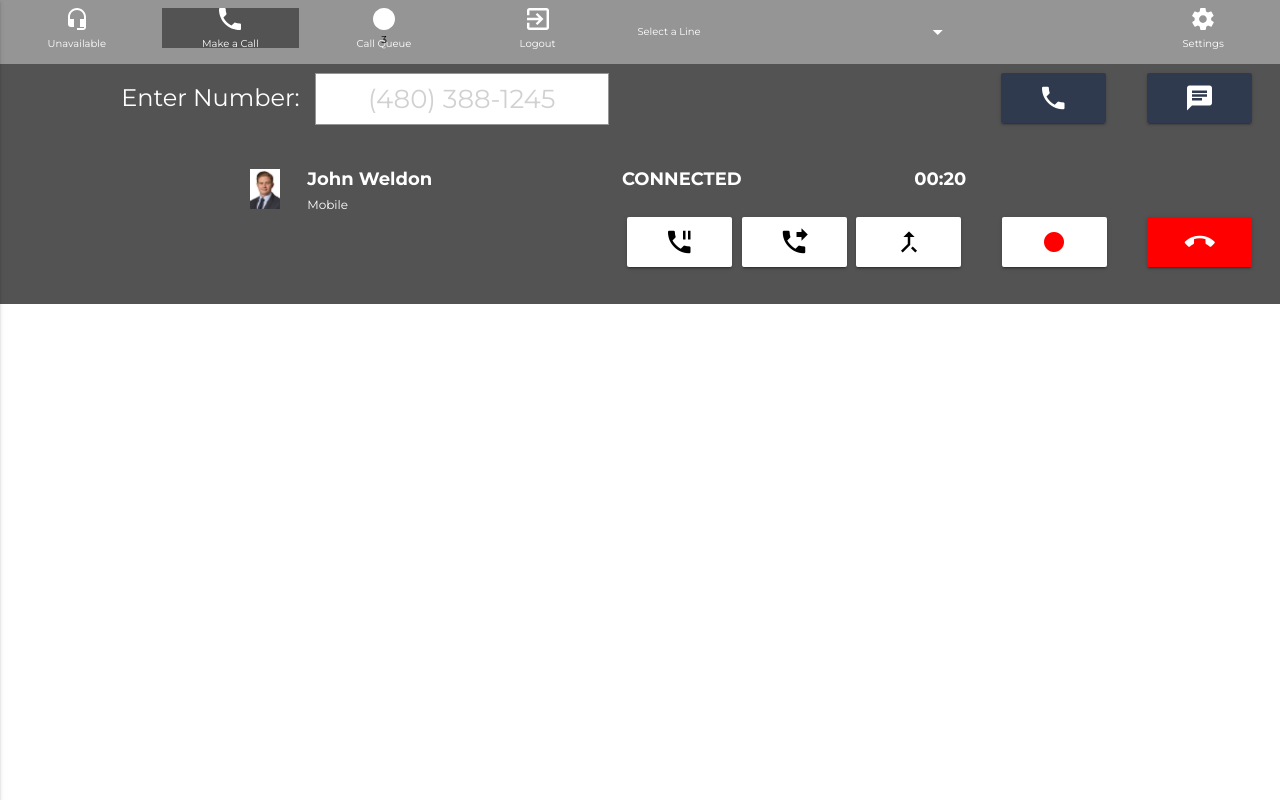
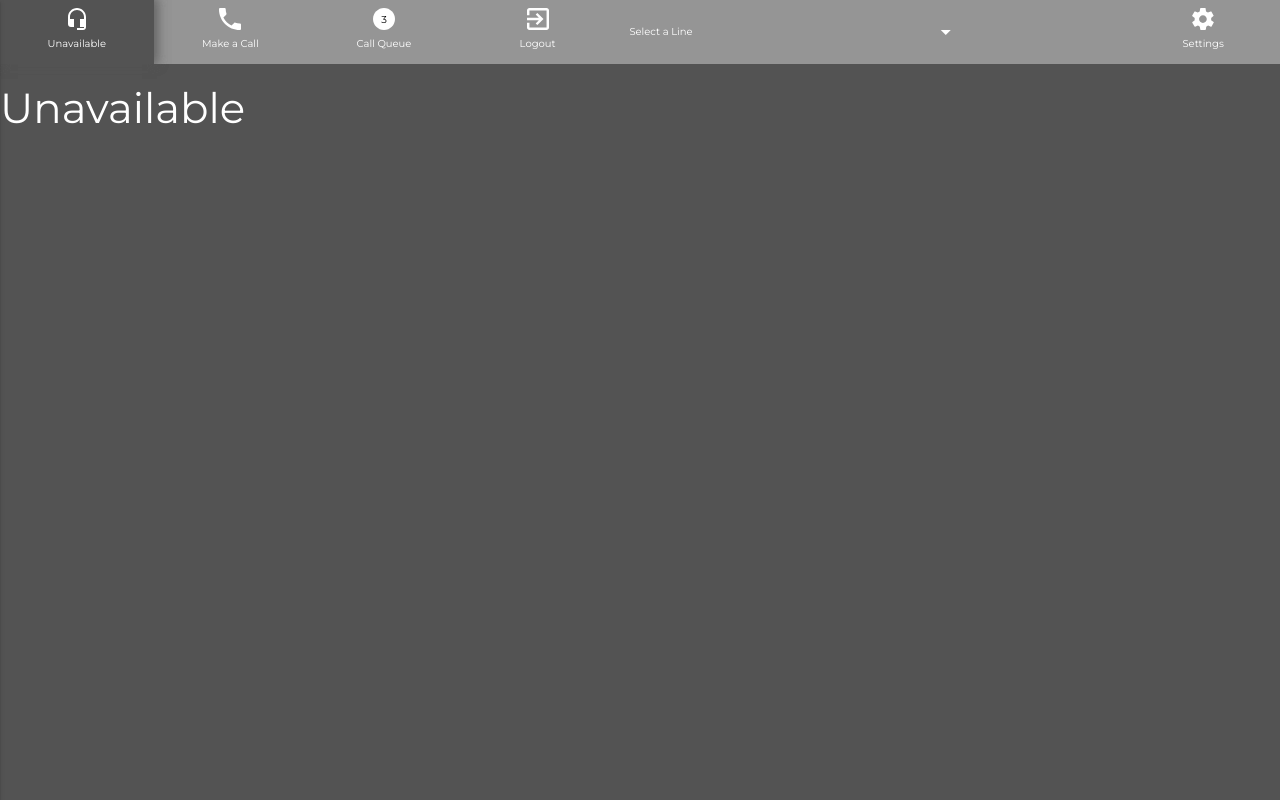
Before and after one commit to azjishlay/softphone, a plain HTML site: page index.html in a window 1280 px wide. Both pictures are taken after a click on the link "Unavailable". Drawn offline with nearby package versions, Linux system fonts and the light colour scheme.

Commit message:
Clean up HTML

```diff
--- a/assets/css/style.css
+++ b/assets/css/style.css
@@ -1,4 +1,5 @@
 html, body {
+  background-color: #535353;
   font-family: 'Montserrat', sans-serif;
 }
 
@@ -30,6 +31,14 @@ Color Palette
   color: #303A4E;
 }
 
+.red1 {
+  color: #bd2d18;
+}
+
+.red2 {
+  color: #5a0208;
+}
+
 /*
 Nav Bar
 */
@@ -37,6 +46,9 @@ Nav Bar
 nav {
   background-color: #959595;
   color: #ffffff;
+  -webkit-box-shadow: none;
+  -moz-box-shadow: none;
+  box-shadow: none;
 }
 
 nav .nav-wrapper {
@@ -47,6 +59,7 @@ nav .nav-wrapper {
 
 nav .nav-wrapper .icon, .fallback {
   position: relative;
+  width: auto;
   height: 24px;
 }
 
@@ -60,15 +73,35 @@ nav .nav-wrapper .icon .svg, .overlay {
 }
 
 .overlay {
-  color: black;
+  color: #000000;
+  margin: 0;
+  top: -20px;
+  z-index: 1;
 }
 
 svg {
-  fill: white;
+  fill: #ffffff;
 }
 
-svg:hover {
-  fill: green;
+a.svgLink:hover {
+
+}
+
+a.svgLink:after {
+  content: "";
+  position: absolute;
+  top: 0;
+  right: 0;
+  bottom: 0;
+  left: 0;
+}
+
+a.svgLink {
+  position: relative;
+  display: inline-block;
+  padding: 8px 8px;
+  width: 100%;
+  height: 100%;
 }
 
 nav .nav-wrapper .caption {
@@ -78,8 +111,8 @@ nav .nav-wrapper .caption {
 }
 
 nav .nav-wrapper a.dropdown-button, a.dropdown-button i {
-  height: 48px;
-  line-height: 48px;
+  height: 64px;
+  line-height: 64px;
 }
 
 nav .nav-wrapper .dropdown a {
@@ -91,13 +124,31 @@ nav .nav-wrapper .dropdown-button i {
 }
 
 li.tab {
-  padding: 8px 8px;
+  /*padding: 8px 8px;*/
+  height: 64px;
+  z-index: -99;
 }
 
 li.tab.disabled a, li.tab.disabled a:hover {
   background-color: transparent;
   color: #535353;
   cursor: default;
+}
+
+li.tab.selected, li.tab.selected a {
+  background-color: #535353;
+  color: #ffffff;
+  -webkit-box-shadow: 2px -1px 10px 1px rgba(83,83,83,0.5);
+  -moz-box-shadow: 2px -1px 10px 1px rgba(83,83,83,0.5);
+  box-shadow: 2px -1px 10px 1px rgba(83,83,83,0.5);
+}
+
+.svg {
+  fill: green;
+}
+
+li.tab a:hover {
+
 }
 
 li.tab a.active {
@@ -123,6 +174,7 @@ Step 2
 }
 
 .content div.tab-container > .row {
+  width: 100%;
   height: 80px;
   margin: 0;
 }
@@ -149,18 +201,24 @@ Step 2
 }
 
 .callForm .inputLabel {
-  font-size: 2.4em;
-  line-height: 50px;
   text-align: right;
 }
 
-.callForm .inputBox input#phoneNumber, .callForm .inputSelect select {
+.callForm .inputLabel label {
+  position: relative;
+  font-size: 2.4em;
+  line-height: 50px;
+  padding-right: 20px;
+  color: #ffffff;
+}
+
+.callForm .inputBox input, .callForm .inputSelect select {
   background-color: #ffffff;
   border: 1px solid #959595;
   color: #000000;
 }
 
-.callForm input#phoneNumber:focus {
+.callForm input:focus {
   border-bottom: 1px solid #0062A5;
   -webkit-box-shadow: 2px 2px 2px 0px rgba(0,98,165,1);
   -moz-box-shadow: 2px 2px 2px 0px rgba(0,98,165,1);
@@ -173,6 +231,10 @@ Step 2
 
 .callForm .inputSelect select {
   font-size: 1.4em;
+}
+
+select:focus {
+  outline: 1px solid #0062A5;
 }
 
 /*
@@ -209,6 +271,7 @@ Step 3
   width: 40px;
   overflow: hidden;
   margin-right: 20px;
+  background-color: #ffffff;
 }
 
 .contactPic img {
@@ -252,12 +315,23 @@ Step 3
 }
 
 .connected {
-  color: green;
+  color: #32cd32;
+}
+
+.input-field label.disabled, .input-field input.disabled, .input-field select.disabled {
+  background-color: #535353;
+  color: #959595;
+  border: none;
 }
 
 /*
 Buttons
 */
+
+.btnHolder .btn:hover {
+  background-color: #0062A5;
+  color: #ffffff;
+}
 
 .btnHolder {
   display: flex;
@@ -294,19 +368,23 @@ Buttons
 }
 
 #recCallBtn i {
-  color: red;
+  color: #bd2d18;
+}
+
+#recCallBtn:hover i {
+  color: #ffffff;
 }
 
 #endCallBtn {
-  background-color: red;
+  background-color: #bd2d18;
   color: #ffffff;
 }
 
 #endCallBtn:hover {
-  background-color: darkred;
+  background-color: #5a0208;
 }
 
 /* Hide on initial window load */
 .row.step3 {
-  /*display: none;*/
+  display: none;
 }
--- a/assets/js/app.js
+++ b/assets/js/app.js
@@ -8,9 +8,17 @@ $(document).ready(function() {
   // Get content of active menu tab
   $('nav li.tab a').click(function(e){
     if (!$(this).parent("li").hasClass("disabled") && !$(this).parent("li").hasClass("dropdown")) {
+
+      // Reset tabs
+      $('nav li.tab a').removeClass('active');
+      $('nav li.tab').removeClass('selected');
+
+      // Make tab active
+      $(this).addClass('active');
+      $(this).parent().addClass('selected');
+
+      // Show content
       var tab_id = $(this).attr('id');
-      $('nav li.tab a').removeClass('active');
-      $(this).addClass('active');
       $('.content div.tab-container').hide();
       $('.content div.tab-container#' + tab_id + '-tab').show();
     }
@@ -20,7 +28,7 @@ $(document).ready(function() {
 
   // Activate inCall state
   $('#callBtn').click(function() {
-    $('.input-field *:not(#msgBtn)').addClass('disabled');
+    $('.input-field *:not(#msgBtn)').addClass('disabled').prop('disabled', function(i, v) { return !v; });
     $(".row.step3").show();
     $(".callStatusHolder").addClass("connected");
     // $("#callStatus").text("Connected");
--- a/index.html
+++ b/index.html
@@ -37,7 +37,7 @@
         <!-- Full Menu -->
         <ul class="hide-on-med-and-down">
           <li class="tab">
-            <a href="#" id="test1">
+            <a href="#" id="test1" class="svgLink">
               <div class="icon">
                 <object class="svg" type="image/svg+xml" data="assets/svg/headset-with-microphone.svg">
                   <img class="svg fallback" src="assets/svg/headset-with-microphone.png" alt="" />
@@ -47,8 +47,7 @@
             </a>
           </li>
           <li class="tab">
-            <!-- <a href="#" id="test2"> -->
-            <a href="#" id="test2" class="active">
+            <a href="#" id="test2" class="svgLink">
               <div class="icon">
                 <object class="svg" id="btn2" type="image/svg+xml" data="assets/svg/phone-call-button.svg">
                   <img class="svg fallback" src="assets/svg/phone-call-button.png" alt="">
@@ -58,7 +57,7 @@
             </a>
           </li>
           <li class="tab">
-            <a href="#" id="test3">
+            <a href="#" id="test3" class="svgLink">
               <div class="icon">
                 <div class="overlay">3</div>
                 <object class="svg" type="image/svg+xml" data="assets/svg/filled-circle.svg">
@@ -69,7 +68,7 @@
             </a>
           </li>
           <li class="tab">
-            <a href="#" id="test4">
+            <a href="#" id="test4" class="svgLink">
               <div class="icon">
                 <object class="svg" type="image/svg+xml" data="assets/svg/exit-to-app-button.svg">
                   <img class="svg fallback" src="assets/svg/exit-to-app-button.png" alt="">
@@ -88,13 +87,13 @@
             </ul>
           </li>
           <li class="tab disabled">
-            <a href="#" class="">
+            <a href="#" class="svgLink">
               <div class="icon"></div>
               <div class="caption"></div>
             </a>
           </li>
           <li class="tab">
-            <a href="#" class="">
+            <a href="#" class="svgLink">
               <div class="icon">
                 <object class="svg" type="image/svg+xml" data="assets/svg/settings-cogwheel-button.svg">
                   <img class="svg fallback" src="assets/svg/settings-cogwheel-button.png" alt="">
@@ -119,17 +118,16 @@
     <div class="content">
 
       <div class="tab-container" id="test1-tab">
-        <h1>Test 1</h1>
+        <h1>Unavailable</h1>
       </div>
 
       <div class="tab-container" id="test2-tab">
-        <!-- <h1>Test 2</h1> -->
 
         <div class="row valign-wrapper step2">
           <!-- Call Form -->
           <form class="callForm">
             <div class="input-field col inputLabel">
-              Enter Number:
+              <label for="phoneNumber">Enter Number:</label>
             </div>
             <div class="input-field col inputBox">
               <input id="phoneNumber" type='tel' class='validate' pattern='(?:\(\d{3}\)|\d{3})[- ]?\d{3}[- ]?\d{4}' title='Phone Number: (999) 999-9999' placeholder="(480) 388-1245">
@@ -208,10 +206,10 @@
       </div>
 
       <div class="tab-container" id="test3-tab">
-        <h1>Test 3</h1>
+        <h1>Call Queue</h1>
       </div>
       <div class="tab-container" id="test4-tab">
-        <h1>Test 4</h1>
+        <h1>Logout</h1>
       </div>
     </div>
   </div><!-- /.main -->
```
